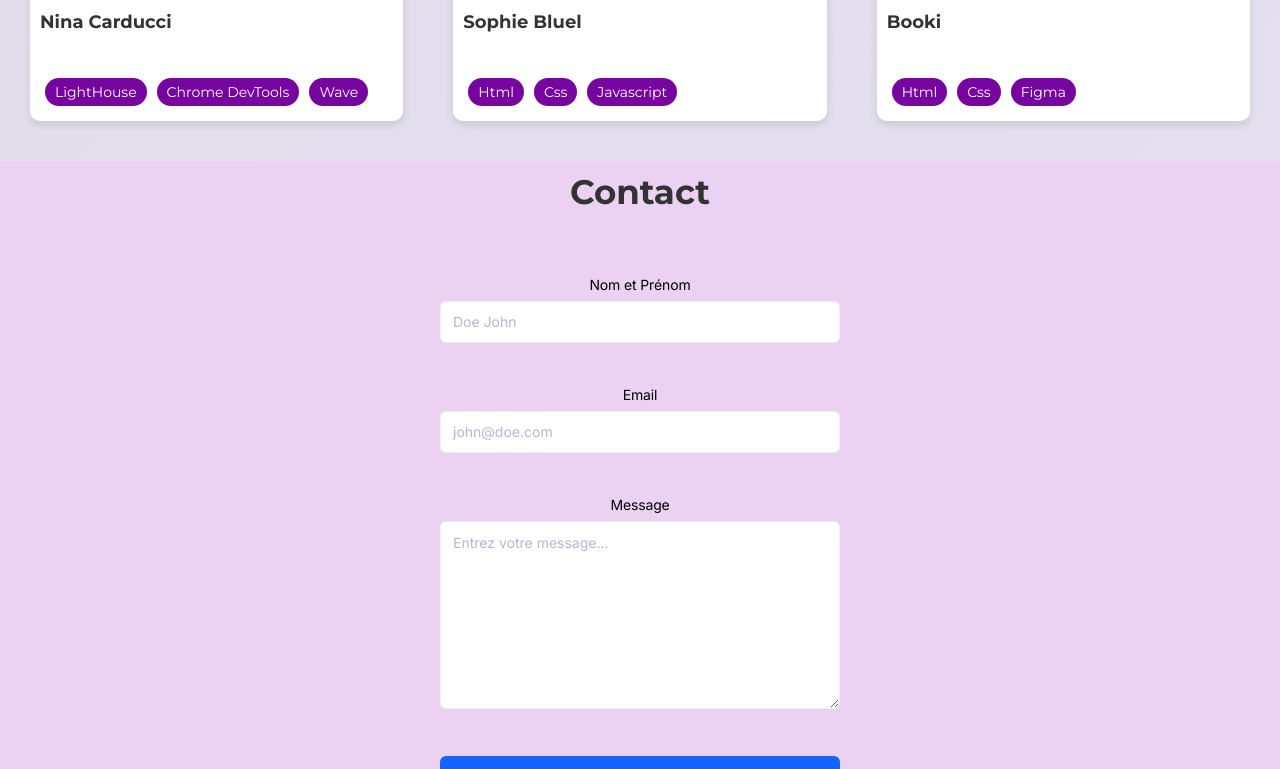
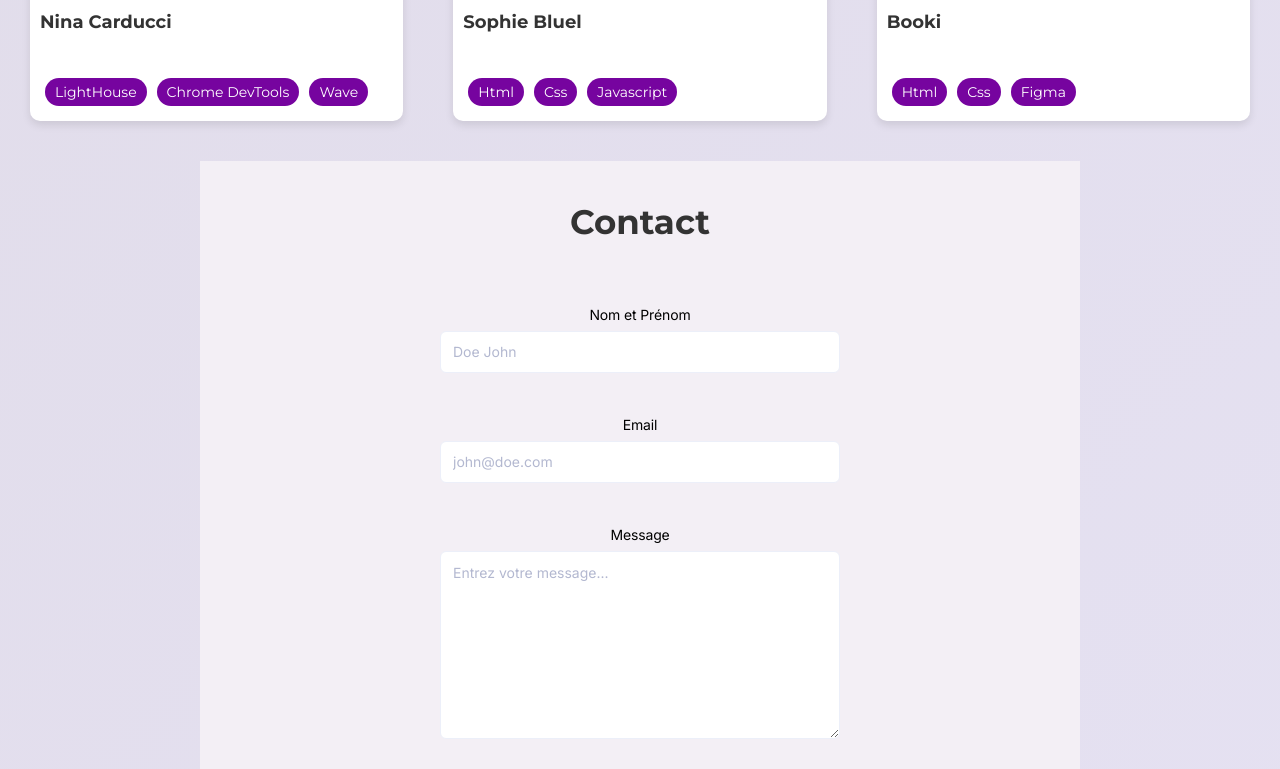
Before and after one commit to Oumayma-Hani-Bhouri/Projet-8_Portfolio, a React (Create React App) app in the folder Frontend/myportfolio/: page / in a window 1280 px wide. Shown: the part 2000-2769 px from the top of the page. Built offline with nearby package versions, Linux system fonts and the light colour scheme.

Commit message:
modify form contact

```diff
--- a/Frontend/myportfolio/src/components/FormContact/Form.jsx
+++ b/Frontend/myportfolio/src/components/FormContact/Form.jsx
@@ -25,15 +25,12 @@ const BasicForm = () => {
         if (response.code === 200) {
           alert("We received your submission, thank you!");
         } else if (response.code === 422) {
-          // Field validation failed
           setError(response.message);
         } else {
-          // other error from formcarry
           setError(response.message);
         }
       })
 
-      // request related error.
       .catch((error) => setError(error));
     console.error("Error:", error);
   }
--- a/Frontend/myportfolio/src/components/FormContact/Form.scss
+++ b/Frontend/myportfolio/src/components/FormContact/Form.scss
@@ -7,8 +7,20 @@
   text-align: center;
   align-items: center;
   box-sizing: border-box;
-  background-color: #ebd1f2;
-
+  background-color: #f3eff5;
+  margin: 0 200px 0 200px;
+  padding: 30px;
+  @media (max-width: 1024px) {
+    margin: 0 100px 0 100px;
+  }
+  @media (max-width: 768px) {
+    margin: 0 100px 0 100px;
+    padding: 20px;
+  }
+  @media (max-width: 420px) {
+    margin: 0 50px 0 50px;
+    padding: 10px;
+  }
   h2 {
     margin-bottom: 20px;
   }
@@ -136,8 +148,8 @@
   width: 100%;
   border-radius: 6px;
   box-sizing: border-box;
-  border: 1px solid hsla(var(--fc-primary-hsl));
-  background-color: hsla(var(--fc-primary-hsl));
+  border: 1px solid#76049f;
+  background-color: #76049f;
   color: #fff;
   cursor: pointer;
 }
@@ -153,7 +165,7 @@
   border: 0;
   border-radius: 6px;
   box-sizing: border-box;
-  background-color: hsla(var(--fc-primary-hsl));
+  background-color: #76049f;
   color: #fff;
   cursor: pointer;
   box-shadow: 0 0 0 0 transparent;
@@ -163,12 +175,12 @@
 
 .formcarry-container button:hover {
   background: linear-gradient(0deg, rgba(0, 0, 0, 0.1), rgba(0, 0, 0, 0.1)),
-    hsla(var(--fc-primary-hsl));
+    #76049f;
 }
 
 .formcarry-container button:focus {
   background: linear-gradient(0deg, rgba(0, 0, 0, 0.2), rgba(0, 0, 0, 0.2)),
-    hsla(var(--fc-primary-hsl));
+    #76049f;
   border-inline: 1px solid inline rgba(255, 255, 255, 0.6);
   box-shadow: 0px 0px 0px 3px rgba(var(--fc-primary-hsl), 12%);
 }
--- a/Frontend/myportfolio/src/components/Header/Header.jsx
+++ b/Frontend/myportfolio/src/components/Header/Header.jsx
@@ -40,7 +40,7 @@ function Header() {
         src={Logo}
         alt="Logo du site"
         width="65px"
-        height="60px"
+        height="50px"
       />
 
       <nav className={`header_nav ${isOpen ? "active" : ""}`}>
```
